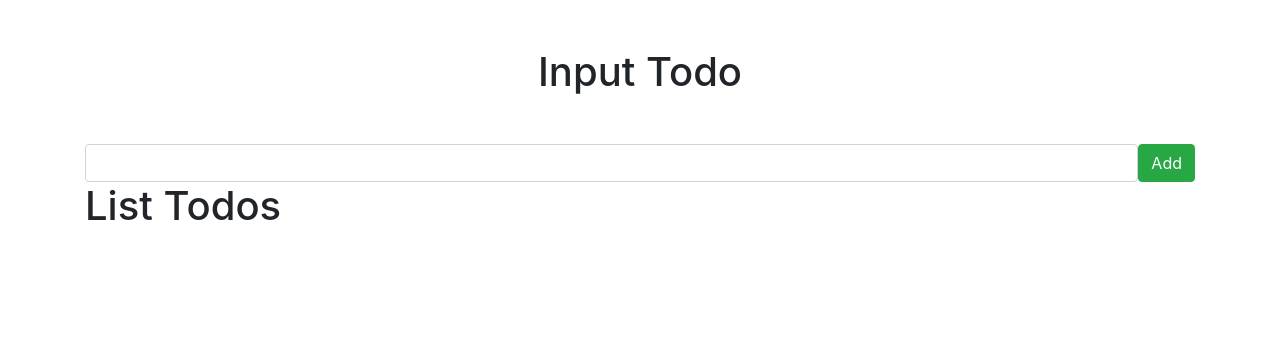
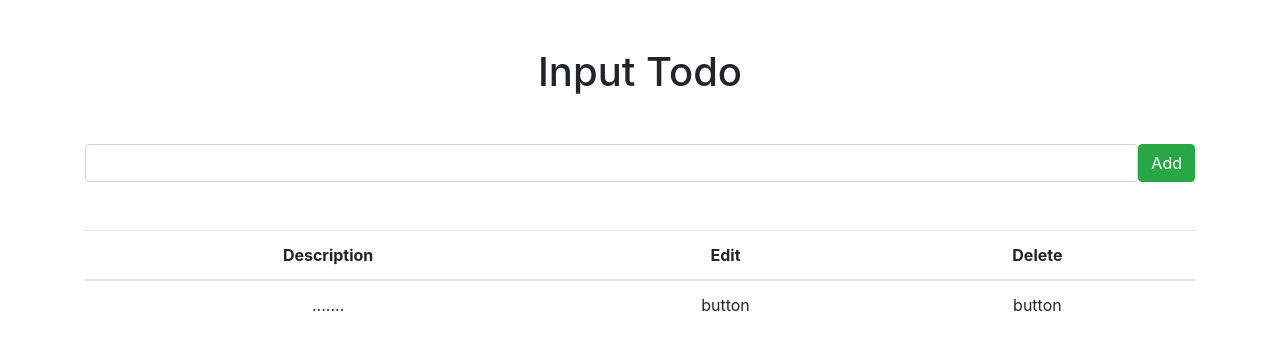
Before and after one commit to Gagandeep-Kaur-01/PERN_Stack, a React (Create React App) app in the folder client/: page / in a window 1280 px wide. Shown: the top 350 px of the page. Built offline with nearby package versions, Linux system fonts and the light colour scheme.

Commit message:
created table and displayed hard coded data

```diff
--- a/client/src/components/ListTodos.js
+++ b/client/src/components/ListTodos.js
@@ -1,10 +1,27 @@
-import React from "react";
+import React, { Fragment } from "react";
 
 const ListTodos = () => {
     return (
-      <h1>
-        List Todos
-      </h1>
+        <Fragment>
+          {" "}
+          <table className="table mt-5 text-center">
+           <thead>
+            <tr>
+              <th>Description</th>
+             <th>Edit</th>
+             <th>Delete</th>
+            </tr>
+          </thead>
+          <tbody>
+              {/* */}
+            <tr>
+              <td>.......</td>
+              <td>button</td>
+              <td>button</td>
+            </tr>
+          </tbody>
+         </table>
+      </Fragment>
     )
 };
 
```
